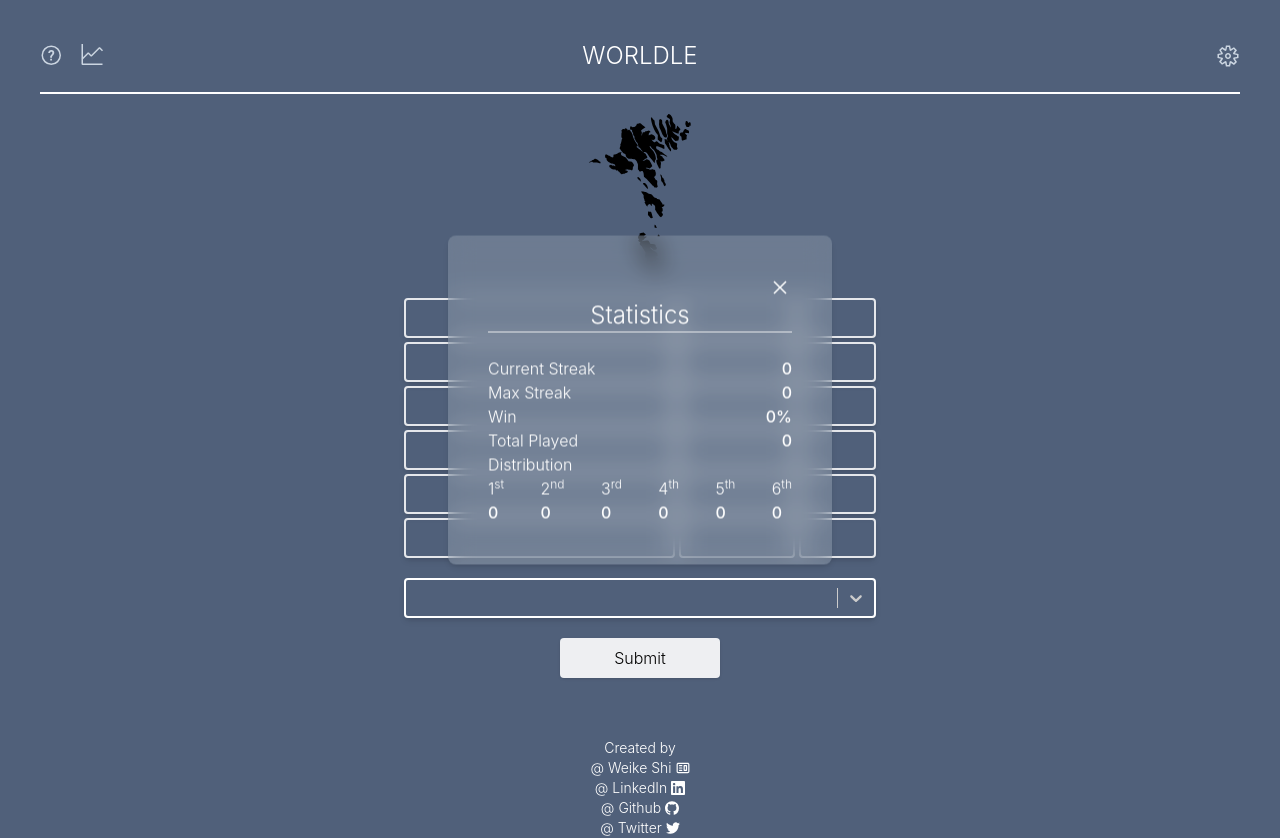
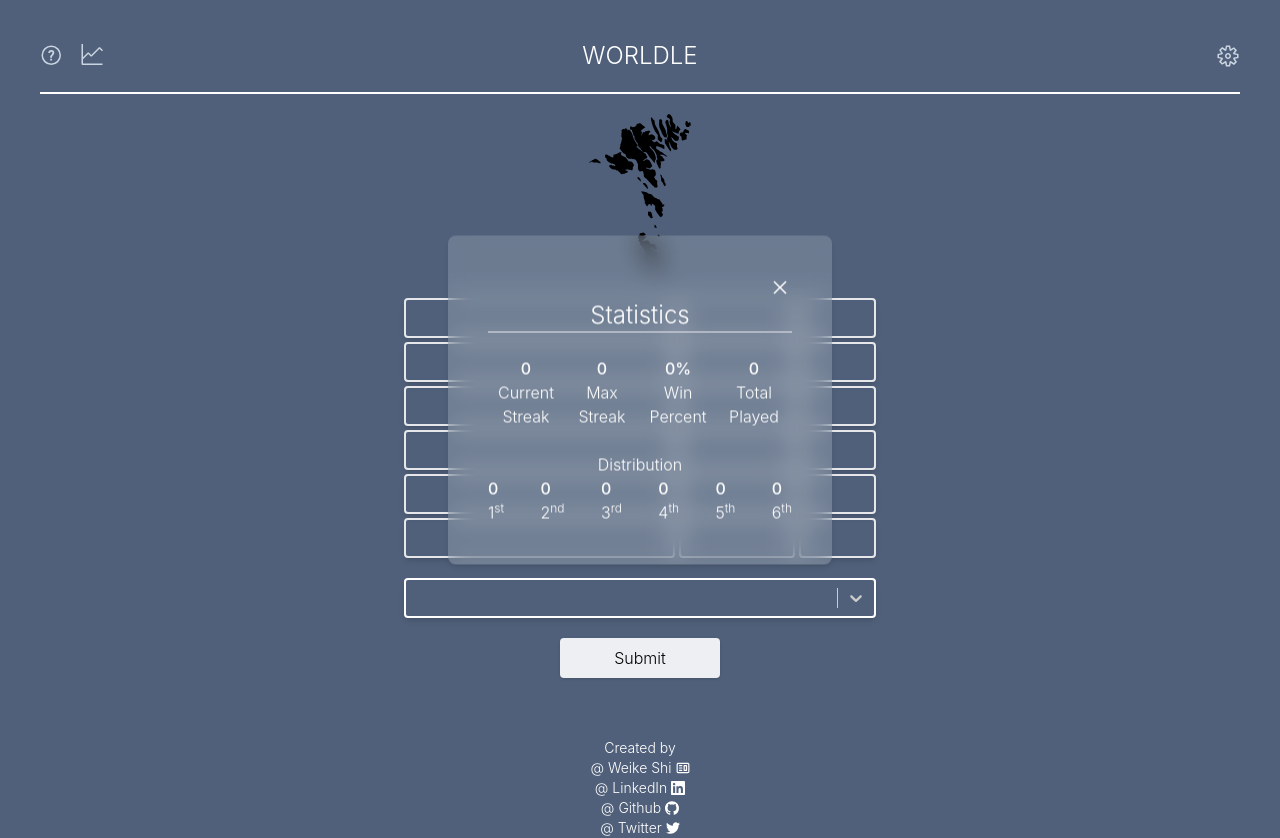
Before and after one commit to WeikeShi0730/worldle, a React (Create React App) app: page / in a window 1280 px wide. Both pictures are taken after a click on the button 92 px from the left and 56 px from the top of the page. Built offline with nearby package versions, Linux system fonts and the light colour scheme.

Commit message:
Change Statistics css

```diff
--- a/src/components/report.component.tsx
+++ b/src/components/report.component.tsx
@@ -98,48 +98,43 @@ const Report = () => {
           Statistics
         </p>
         <br />
-        <div className="flex flex-col">
-          <div className="flex justify-between">
-            Current Streak{" "}
+        <div className="w-full grid grid-cols-4">
+          <div className="flex flex-col text-center">
             <span className="font-medium">{statistics.currentStreak}</span>
+            Current Streak
           </div>
-          <div className="flex justify-between">
+          <div className="flex flex-col text-center">
+            <span className="font-medium">{statistics.maxStreak}</span>
             Max Streak
-            <span className="font-medium">{statistics.maxStreak}</span>
           </div>
-          <div className="flex justify-between">
-            Win{" "}
+          <div className="flex flex-col text-center">
             <span className="font-medium">
               {Math.floor(statistics.winPerc * 100)}%
             </span>
+            Win Percent
           </div>
-          <div className="flex justify-between">
+          <div className="flex flex-col text-center">
+            <span className="font-medium">{statistics.totalPlayed}</span>
             Total Played
-            <span className="font-medium">{statistics.totalPlayed}</span>
           </div>
+        </div>
+        <br />
         <div className="">
-            Distribution
+          <div className="flex justify-center">Distribution</div>
           <div className="flex justify-between">
             {statistics.guessDistribution?.map((e: number, i: number) => {
               return (
                 <div className="flex flex-col" key={i}>
+                  <div className="font-medium">{e}</div>
                   <div>
                     {i + 1}
                     <sup>
-                        {i === 0
-                          ? "st"
-                          : i === 1
-                          ? "nd"
-                          : i === 2
-                          ? "rd"
-                          : "th"}
+                      {i === 0 ? "st" : i === 1 ? "nd" : i === 2 ? "rd" : "th"}
                     </sup>
                   </div>
-                    <div className="font-medium">{e}</div>
                 </div>
               );
             })}
-            </div>
           </div>
         </div>
       </Modal>
```
Lines whose indentation alone changed are shown as unchanged.
